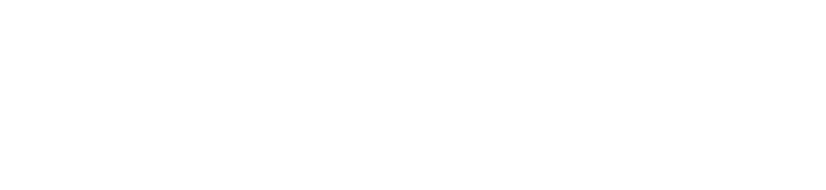
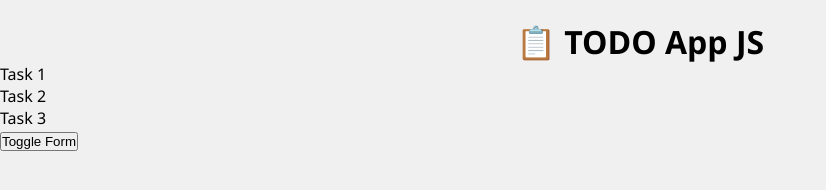
Before and after one commit to SoYuDev/todo-app-js, a website built with Vite: page index.html in a window 1280 px wide. Shown: the whole page, without its empty margins (0-826 px from the left). Built offline with nearby package versions, Linux system fonts and the light colour scheme.

Commit message:
feat: add basic structure

```diff
--- a/index.html
+++ b/index.html
@@ -4,11 +4,36 @@
     <meta charset="UTF-8" />
     <link rel="icon" type="image/svg+xml" href="/vite.svg" />
     <meta name="viewport" content="width=device-width, initial-scale=1.0" />
-    <title>01-first-project</title>
-    <link rel="stylesheet" href="./src/style.css">
+    <title>📋 TODO App</title>
+    <link rel="stylesheet" href="./src/style.css" />
   </head>
   <body>
     <div id="app"></div>
+
+    <header>
+      <h1>📋 TODO App JS</h1>
+    </header>
+
+    <main>
+      <section>
+        <ul>
+          <!-- TODO: INSERT li elements here with JS -->
+          <li>Task 1</li>
+          <li>Task 2</li>
+          <li>Task 3</li>
+        </ul>
+      </section>
+
+      <section class="hidden">
+        <form action="">
+          <input type="text" placeholder="Enter your task here..." />
+        </form>
+        <button>Register Task</button>
+      </section>
+
+      <button id="btn-toggle-form">Toggle Form</button>
+    </main>
+
     <script type="module" src="/src/main.js"></script>
   </body>
 </html>
--- /dev/null
+++ b/src/main.js
@@ -0,0 +1 @@
+console.log("Works Fine")
--- a/src/style.css
+++ b/src/style.css
@@ -3,3 +3,17 @@
   padding: 0;
   box-sizing: border-box;
 }
+
+body {
+  font-family: 'Segoe UI', Tahoma, Geneva, Verdana, sans-serif;
+  background-color: #f0f0f0;
+}
+
+h1 {
+  text-align: center;
+  margin-top: 20px;
+}
+
+.hidden {
+  display: none;
+}
```
